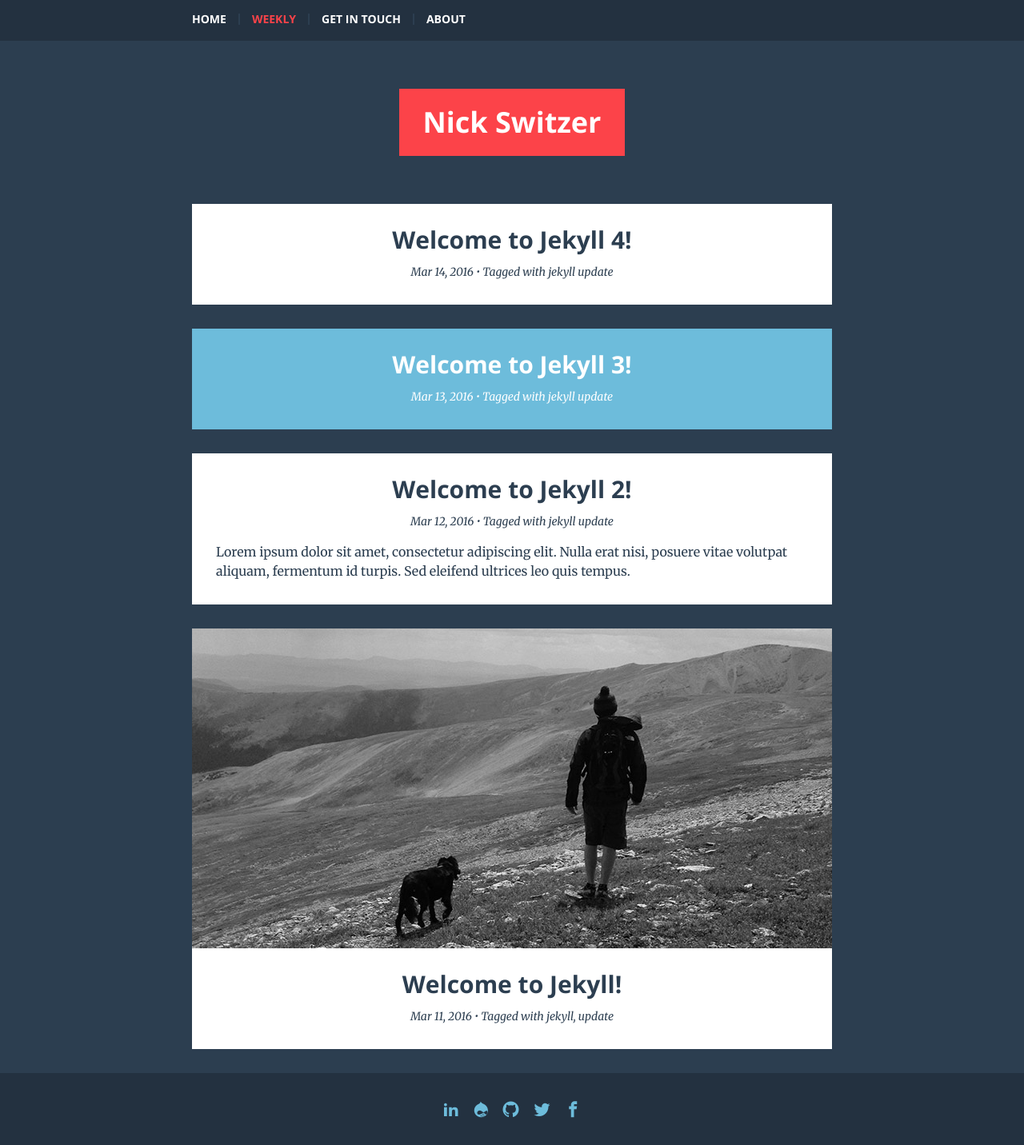
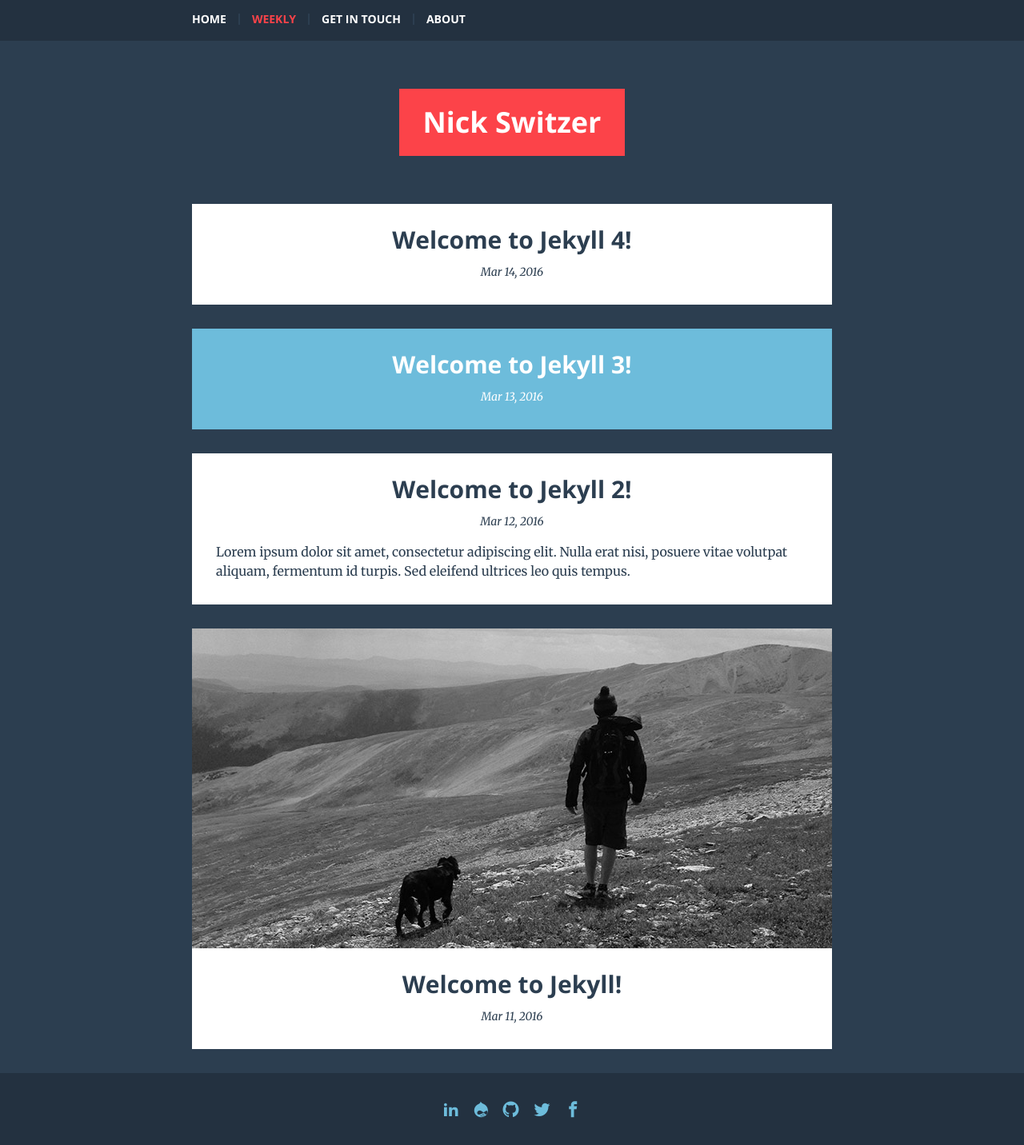
Before and after one commit to nswitzer/1aw, a Jekyll site: the page built from weekly/index.html, in a window 1280 px wide. Shown: the whole page at 80% size. Built offline with Jekyll 4.4.1, drawn with Linux system fonts in a browser that asks for light colours; some web fonts are replaced.

Commit message:
removes categories from post templates for now

```diff
--- a/_layouts/post.html
+++ b/_layouts/post.html
@@ -4,7 +4,7 @@
 <article class="post post-content" itemscope itemtype="http://schema.org/BlogPosting">
 
 	<h1 class="post-title" itemprop="name headline">{{ page.title }}</h1>
-    <div class="post-meta"><time datetime="{{ page.date | date_to_xmlschema }}" itemprop="datePublished">{{ page.date | date: "%b %-d, %Y" }}</time>{% if page.author %} • <span itemprop="author" itemscope itemtype="http://schema.org/Person"><span itemprop="name">{{ page.author }}</span></span>{% endif %}{% if page.categories %} • <span itemprop="keywords">Tagged with {{ page.categories | join '|' }}</span>{% endif %}</div>
+    <div class="post-meta"><time datetime="{{ page.date | date_to_xmlschema }}" itemprop="datePublished">{{ page.date | date: "%b %-d, %Y" }}</time>{% if page.author %} • <span itemprop="author" itemscope itemtype="http://schema.org/Person"><span itemprop="name">{{ page.author }}</span></span>{% endif %}</div>
 
  	<div itemprop="articleBody">
     	{{ content }}
--- a/weekly/index.html
+++ b/weekly/index.html
@@ -18,7 +18,7 @@
 
  	<div class="wrapper padded">
  		<h2 class="post-title"><a href="{{ post.url | prepend: site.baseurl }}">{{ post.title }}</a></h2>
- 		<div class="post-meta{% unless post.summary %} no-summary{% endunless %}"><span>{{ post.date | date: "%b %-d, %Y" }}</span>{% if post.categories %} • <span>Tagged with {{ post.categories | join '|' }}</span>{% endif %}</div>
+ 		<div class="post-meta{% unless post.summary %} no-summary{% endunless %}"><span>{{ post.date | date: "%b %-d, %Y" }}</span></div>
  		{% if post.summary %}
  		<div class="post-summary">
  			{{ post.summary }}
```
